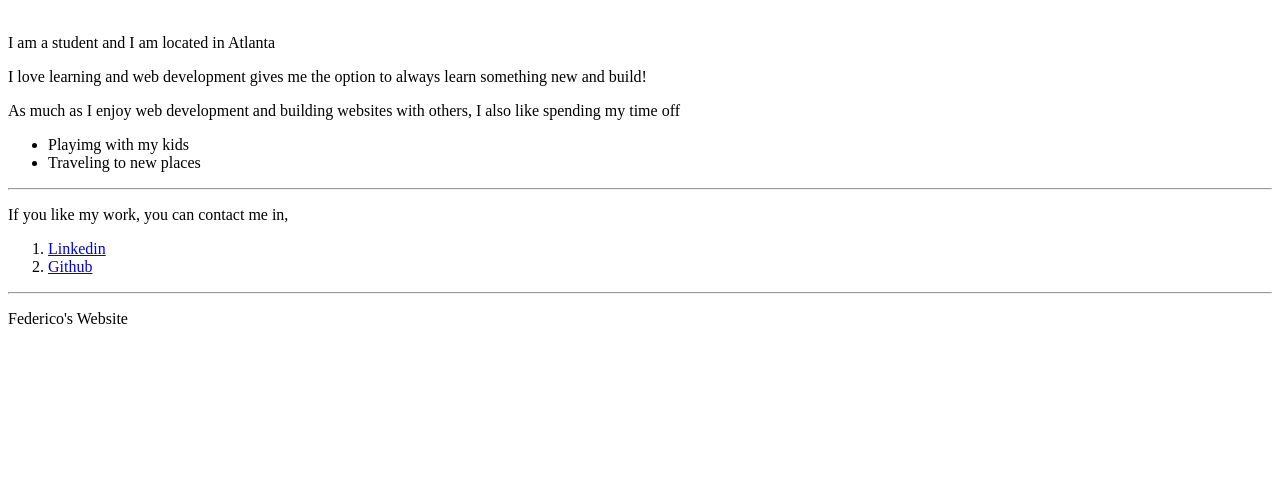
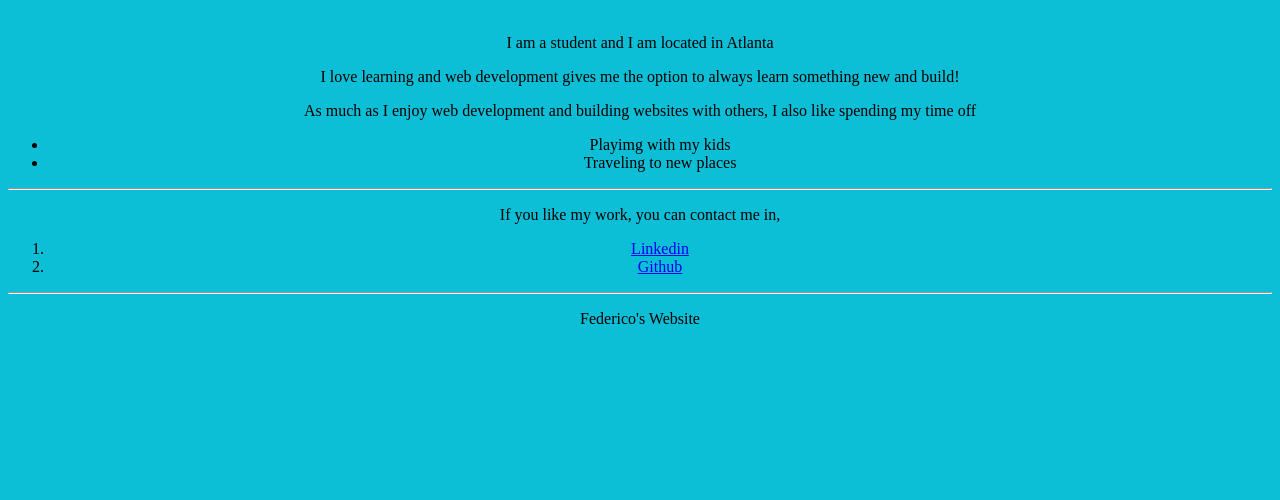
Before and after one commit to Fbuzeta11/onlbusscard, a plain HTML site: page index.html in a window 1280 px wide. Shown: the part 300-800 px from the top of the page. Drawn offline with Linux system fonts and the light colour scheme.

Commit message:
third commit

```diff
--- a/index.html
+++ b/index.html
@@ -7,7 +7,7 @@
     <link href="style.css" rel="stylesheet" type="text/css" /
 </head>
 
-<body>
+<body style="background-color:rgb(12, 190, 214);">
     <header>
         <div>
             <img src="image.jpg" alt="kids" width="500" height="333">
@@ -17,28 +17,28 @@
 </header>
 
 <main>
-    <h2>Hello! I am Federico</h2>
-    <p>I am a student and I am located in Atlanta</p>
-    <p>I love learning and web development gives me the option to always learn something new and build!</p>
-    <p>As much as I enjoy web development and building websites with others, I also like spending my time off</p>
+    <h2 class="text-center">Hello! I am Federico</h2>
+    <p class="text-center">I am a student and I am located in Atlanta</p>
+    <p class="text-center">I love learning and web development gives me the option to always learn something new and build!</p>
+    <p class="text-center">As much as I enjoy web development and building websites with others, I also like spending my time off</p>
     <ul>
-        <li>Playimg with my kids</li>
-        <li>Traveling to new places</li>
+        <li class="text-center">Playimg with my kids</li>
+        <li class="text-center">Traveling to new places</li>
     </ul>
 
     <hr>
 
-    <p>If you like my work, you can contact me in,</p>
+    <p class="text-center">If you like my work, you can contact me in,</p>
     <ol>
-        <li><a href='https://www.linkedin.com/in/federico-buzeta-755688190/' target='_blank' rel='noreferrer'>Linkedin</a></li>
-        <li><a href='https://github.com/Fbuzeta11' target='_blank' rel='noreferrer'>Github</a></li>
+        <li class="text-center"><a href='https://www.linkedin.com/in/federico-buzeta-755688190/' target='_blank' rel='noreferrer'>Linkedin</a></li>
+        <li class="text-center"><a href='https://github.com/Fbuzeta11' target='_blank' rel='noreferrer'>Github</a></li>
     </ol>
 </main>
 
 <hr>
 
 <footer>
-    <p>Federico's Website</p>
+    <p class="text-center">Federico's Website</p>
 </footer>
 
 
```
